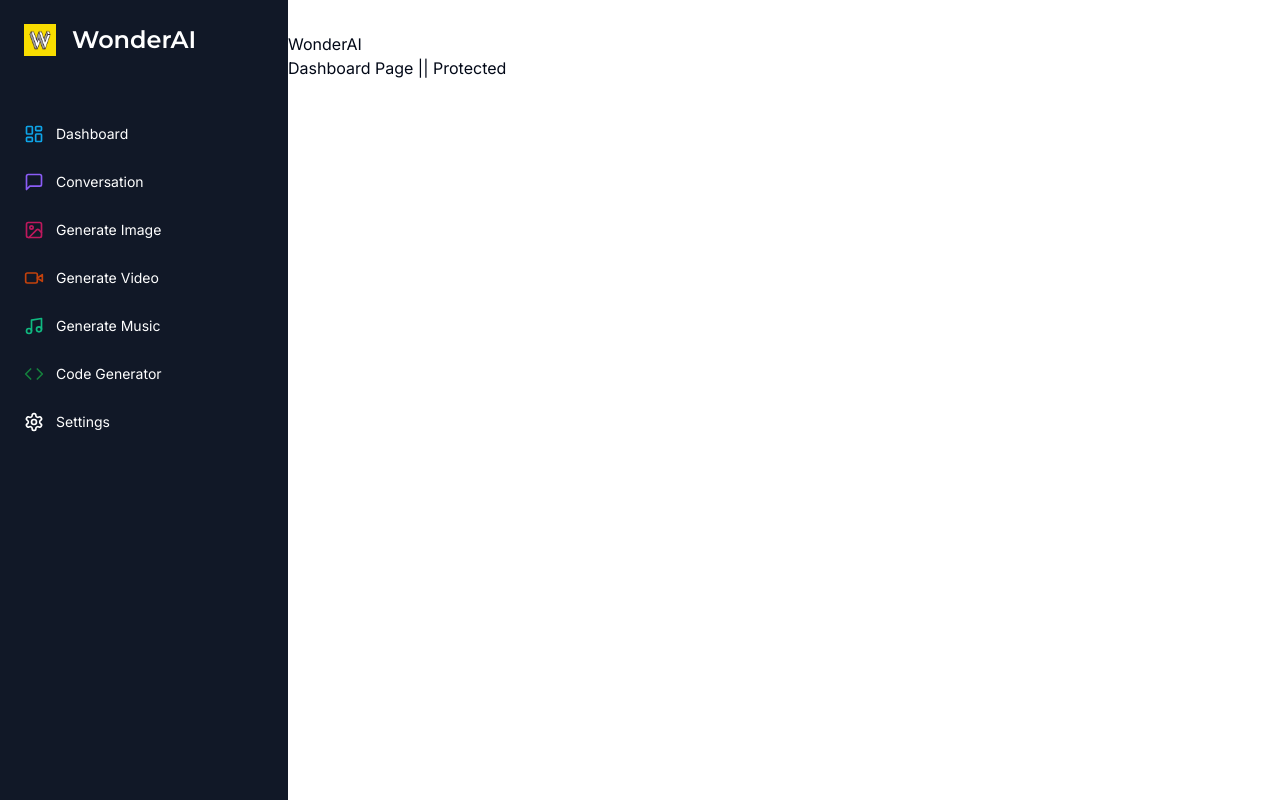
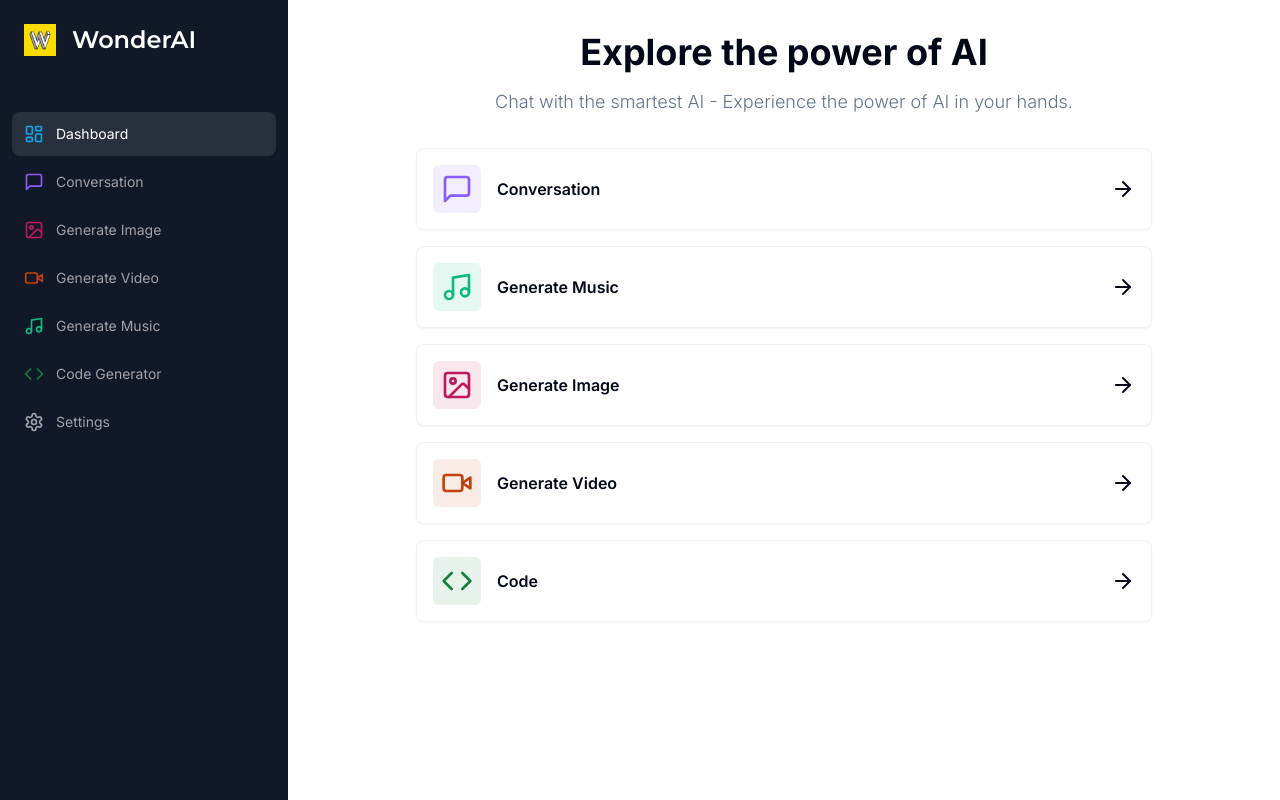
Before and after one commit to patriceandrea/WonderAI, a Next.js app in the folder wonder-ai/: page /dashboard in a window 1280 px wide. Built offline with nearby package versions, Linux system fonts and the light colour scheme.

Commit message:
adds dashboard component

```diff
--- a/wonder-ai/app/(dashboard)/(routes)/dashboard/page.tsx
+++ b/wonder-ai/app/(dashboard)/(routes)/dashboard/page.tsx
@@ -1,11 +1,85 @@
+"use client";
+import { Card } from "@/components/ui/card";
+import { cn } from "@/lib/utils";
 import { UserButton } from "@clerk/nextjs";
+import {
+  ArrowRight,
+  Code,
+  ImageIcon,
+  MessageSquare,
+  Music,
+  VideoIcon,
+} from "lucide-react";
+import { useRouter } from "next/navigation";
 
+const tools = [
+  {
+    label: "Conversation",
+    icon: MessageSquare,
+    color: "text-violet-500",
+    bgColor: "bg-violet-500/10",
+    href: "/conversation",
+  },
+  {
+    label: "Generate Music",
+    icon: Music,
+    color: "text-emerald-500",
+    bgColor: "bg-emerald-500/10",
+    href: "/music",
+  },
+  {
+    label: "Generate Image",
+    icon: ImageIcon,
+    color: "text-pink-700",
+    bgColor: "bg-pink-700/10",
+    href: "/image",
+  },
+  {
+    label: "Generate Video",
+    icon: VideoIcon,
+    color: "text-orange-700",
+    bgColor: "bg-orange-700/10",
+    href: "/image",
+  },
+  {
+    label: "Code",
+    icon: Code,
+    color: "text-green-700",
+    bgColor: "bg-green-700/10",
+    href: "/conversation",
+  },
+];
 
 export default function DashboardPage() {
+  const router = useRouter();
+
   return (
     <>
-    <h1>WonderAI</h1>
-    <h2> Dashboard Page || Protected </h2>
+      <div className="mb-8 space-y-4">
+        <h2 className="text-2xl md:text-4xl font-bold text-center">
+          Explore the power of AI
+        </h2>
+        <p className="text-muted-foreground font-light text-sm md:text-lg text-center">
+          Chat with the smartest AI - Experience the power of AI in your hands.
+        </p>
+      </div>
+      <div className="px-4 md:px-20 lg:px-32 space-y-4">
+        {tools.map((tool) => (
+          <Card
+            onClick={() => router.push(tool.href)}
+            key={tool.href}
+            className="p-4 border-black/5 flex items-center justify-between hover:shadow-md transition cursor-pointer"
+          >
+            <div className="flex items-center gap-x-4">
+              <div className={cn("p-2 w-fit rounded-md", tool.bgColor)}>
+                <tool.icon className={cn("w-8 h-8", tool.color)} />
+              </div>
+              <div className="font-semibold">{tool.label}</div>
+            </div>
+            <ArrowRight className="w-6 h-6" />
+          </Card>
+        ))}
+      </div>
     </>
   );
 }
--- a/wonder-ai/components/mobile-sidebar.tsx
+++ b/wonder-ai/components/mobile-sidebar.tsx
@@ -1,12 +1,30 @@
+"use client";
+
 import React from "react";
 import { Button } from "./ui/button";
 import { Menu } from "lucide-react";
+
+
 import { Sheet, SheetTrigger, SheetContent } from "./ui/sheet";
 import SideBar from "./sidebar";
+import { useState, useEffect } from "react";
 
 type Props = {};
 
 const MobileSidebar = (props: Props) => {
+
+//stops the hydration error
+const [isMounted, setIsMounted] = useState(false)
+
+useEffect(() => {
+    setIsMounted(true)
+}
+, [])
+
+if (!isMounted) {
+    return null
+}
+
   return (
     <>
       <Sheet>
--- a/wonder-ai/components/navbar.tsx
+++ b/wonder-ai/components/navbar.tsx
@@ -1,3 +1,5 @@
+"use client";
+
 import React from "react";
 import { UserButton } from "@clerk/nextjs";
 import MobileSidebar from "./mobile-sidebar";
--- a/wonder-ai/components/sidebar.tsx
+++ b/wonder-ai/components/sidebar.tsx
@@ -3,6 +3,7 @@
 import Link from "next/link";
 import React from "react";
 import { Montserrat } from "next/font/google";
+import {usePathname} from "next/navigation";
 
 import { cn } from "@/lib/utils";
 import { Code, ImageIcon, LayoutDashboard, MessageSquare, Music, Music2Icon, Settings, VideoIcon } from "lucide-react";
@@ -59,6 +60,10 @@
 ];
 
 const SideBar = (props: Props) => {
+
+const pathname = usePathname();
+
+
   return (
     <div className="space-y-4 py-4 flex flex-col h-full bg-[#111827] text-white">
       <div className="px-3 py-2 flex-1">
@@ -75,7 +80,7 @@
             <Link
               href={route.href}
               key={route.href}
-              className="text-sm group flex p-3 w-full justify-start font medium cursor-pointer hover:text-white hover:bg-white/10 rounded-lg transition"
+              className={cn("text-sm group flex p-3 w-full justify-start font medium cursor-pointer hover:text-white hover:bg-white/10 rounded-lg transition", pathname === route.href ? "text-white bg-white/10" : "text-zinc-400")}
             >
               <div className="flex items">
                 <route.icon className={cn("w-5 h-5 mr-3", route.color)} />
--- /dev/null
+++ b/wonder-ai/components/ui/card.tsx
@@ -0,0 +1,79 @@
+import * as React from "react"
+
+import { cn } from "@/lib/utils"
+
+const Card = React.forwardRef<
+  HTMLDivElement,
+  React.HTMLAttributes<HTMLDivElement>
+>(({ className, ...props }, ref) => (
+  <div
+    ref={ref}
+    className={cn(
+      "rounded-lg border bg-card text-card-foreground shadow-sm",
+      className
+    )}
+    {...props}
+  />
+))
+Card.displayName = "Card"
+
+const CardHeader = React.forwardRef<
+  HTMLDivElement,
+  React.HTMLAttributes<HTMLDivElement>
+>(({ className, ...props }, ref) => (
+  <div
+    ref={ref}
+    className={cn("flex flex-col space-y-1.5 p-6", className)}
+    {...props}
+  />
+))
+CardHeader.displayName = "CardHeader"
+
+const CardTitle = React.forwardRef<
+  HTMLParagraphElement,
+  React.HTMLAttributes<HTMLHeadingElement>
+>(({ className, ...props }, ref) => (
+  <h3
+    ref={ref}
+    className={cn(
+      "text-2xl font-semibold leading-none tracking-tight",
+      className
+    )}
+    {...props}
+  />
+))
+CardTitle.displayName = "CardTitle"
+
+const CardDescription = React.forwardRef<
+  HTMLParagraphElement,
+  React.HTMLAttributes<HTMLParagraphElement>
+>(({ className, ...props }, ref) => (
+  <p
+    ref={ref}
+    className={cn("text-sm text-muted-foreground", className)}
+    {...props}
+  />
+))
+CardDescription.displayName = "CardDescription"
+
+const CardContent = React.forwardRef<
+  HTMLDivElement,
+  React.HTMLAttributes<HTMLDivElement>
+>(({ className, ...props }, ref) => (
+  <div ref={ref} className={cn("p-6 pt-0", className)} {...props} />
+))
+CardContent.displayName = "CardContent"
+
+const CardFooter = React.forwardRef<
+  HTMLDivElement,
+  React.HTMLAttributes<HTMLDivElement>
+>(({ className, ...props }, ref) => (
+  <div
+    ref={ref}
+    className={cn("flex items-center p-6 pt-0", className)}
+    {...props}
+  />
+))
+CardFooter.displayName = "CardFooter"
+
+export { Card, CardHeader, CardFooter, CardTitle, CardDescription, CardContent }
```
